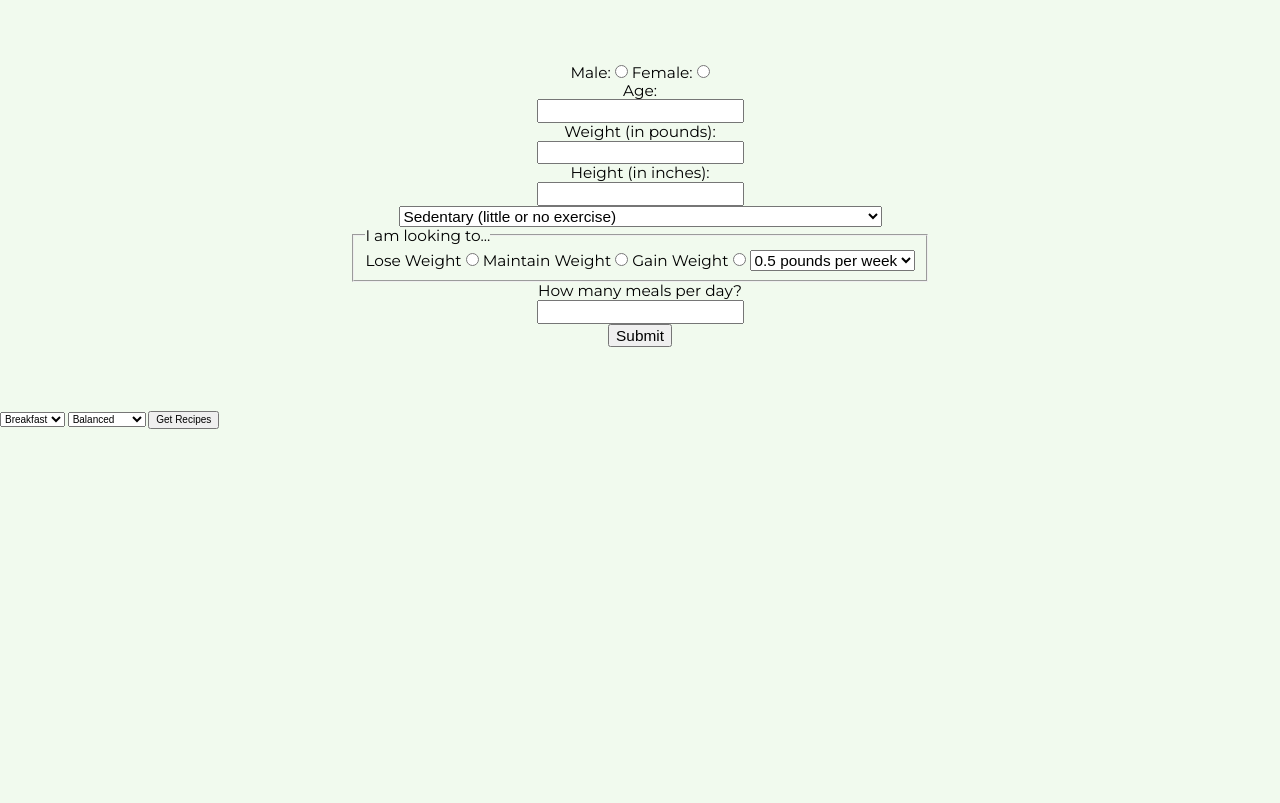
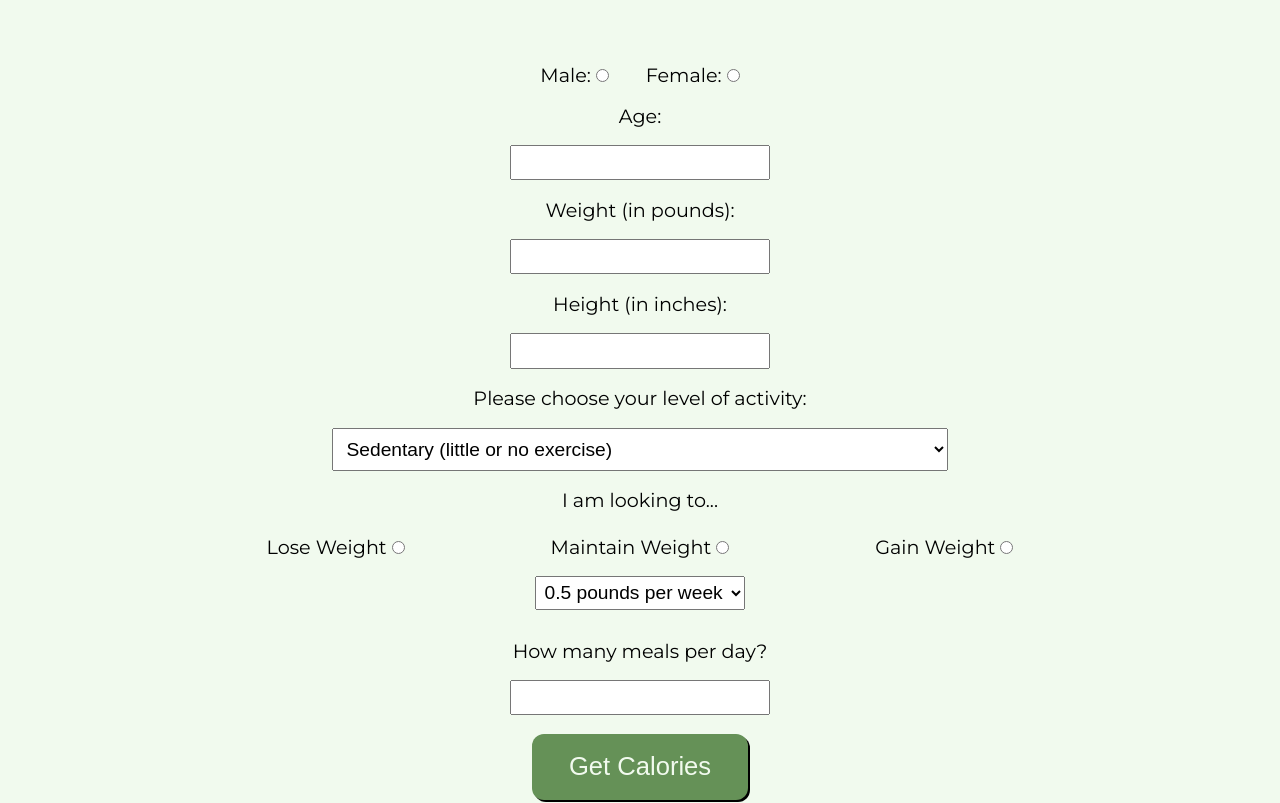
Before and after one commit to henryAduseiAndNormanHusseyProjectFour/henryAduseiAndNormanHusseyProjectFour, a plain HTML site: page index.html in a window 1280 px wide. Shown: the part 800-1603 px from the top of the page. Before the commit the page ends 1239 px from the top, so only its background shows below. Drawn offline with nearby package versions, Linux system fonts and the light colour scheme.

Commit message:
added stylling to the form

```diff
--- a/index.html
+++ b/index.html
@@ -23,10 +23,14 @@
             <div class="wrapper">
                 <form action="" id="inputForm">
                     <div class="genderSelect">
+                        <div>
                             <label for="male">Male:</label>
                             <input type="radio" name="gender" id="male" value="male">
+                        </div>
+                        <div>
                             <label for="female">Female:</label>
                             <input type="radio" name="gender" id="female" value="female">
+                        </div>
                     </div>
 
                     <label for="age">Age: </label>
@@ -35,6 +39,7 @@
                     <input type="number" name="weight" id="weight">
                     <label for="height">Height (in inches): </label>
                     <input type="number" name="height" id="height">
+                    <label for="activityLevel">Please choose your level of activity:</label>
                     <select name="activityLevel" id="activityLevel">
                         <option value="1.2">Sedentary (little or no exercise)</option>
                         <option value="1.375">Lightly Active (light exercise/sports 1-3 days/week)</option>
@@ -44,12 +49,22 @@
                     </select>
                     <fieldset>
                         <legend>I am looking to...</legend>
+
+                            <div class="weightGoals">
+                                <div>
                                     <label for="loseWeight">Lose Weight</label>
                                     <input type="radio" name="weightGoals" id="loseWeight" value="-1">
+                                </div>
+                                <div>
                                     <label for="maintainWeight">Maintain Weight</label>
                                     <input type="radio" name="weightGoals" id="maintainWeight" value="0">
+                                </div>
+                                <div>
                                     <label for="gainWeight">Gain Weight</label>
                                     <input type="radio" name="weightGoals" id="gainWeight" value="1">
+                                </div>
+                            </div>
+
                             <select name="weightPoundsPerWeek" id="weightPoundsPerWeek" class="weightPoundsPerWeek">
                                 <option value="250">0.5 pounds per week</option>
                                 <option value="500">1.0 pounds per week</option>
@@ -59,7 +74,7 @@
                     </fieldset>
                     <label for="numberOfMealsPerDay">How many meals per day?</label>
                     <input type="number" name="numberOfMealsPerDay" id="numberOfMealsPerDay" min="3">
-                    <button>Submit</button>
+                    <button>Get Calories</button>
                 </form>
             </div>
         </section>
--- a/styles.css
+++ b/styles.css
@@ -83,10 +83,78 @@ header p {
     margin: 5%;
 }
 .inputForm form {
-    font-size: 1.2vmax;
+    font-size: 1.5vmax;
     display: flex;
     flex-direction: column;
     justify-content: center;
     align-items: center;
 
 }
+
+input {
+    margin: 2% 0;
+    padding: 0.5%;
+}
+
+.genderSelect {
+    margin-bottom: 2%;
+    width: 100%;
+    display: flex;
+    justify-content: center;
+    align-items: center;
+}
+
+.genderSelect div {
+    margin: 0 2%;
+}
+
+select {
+    margin: 2% 0;
+    padding: 1%;
+    /* background-color: var(--colourWhiteShade); */
+}
+
+fieldset {
+    border: none;
+    width: 100%;
+    display: flex;
+    flex-direction: column;
+    justify-content: center;
+    align-items: center;
+}
+
+legend {
+    text-align: center;
+    width: 100%;
+    margin: 2% 0;
+}
+
+.weightGoals {
+    display: flex;
+    justify-content: space-around;
+    align-items: center;
+    width: 100%;
+}
+
+fieldset select {
+    padding: 0.5%;
+}
+
+button {
+    background-color: var(--colourPrimaryDark);
+    color: var(--colourWhiteShade);
+    font-size: 2vmax;
+    padding: 2% 4%;
+    border-radius: 12px;
+    box-shadow: 2px 2px black;
+    border: none;
+    transition: all .3s;
+}
+
+button:hover, button:focus {
+    background-color: var(--colourSecondaryDark);
+}
+
+button:active {
+    box-shadow: none;
+}
```
Lines whose indentation alone changed are shown as unchanged.
